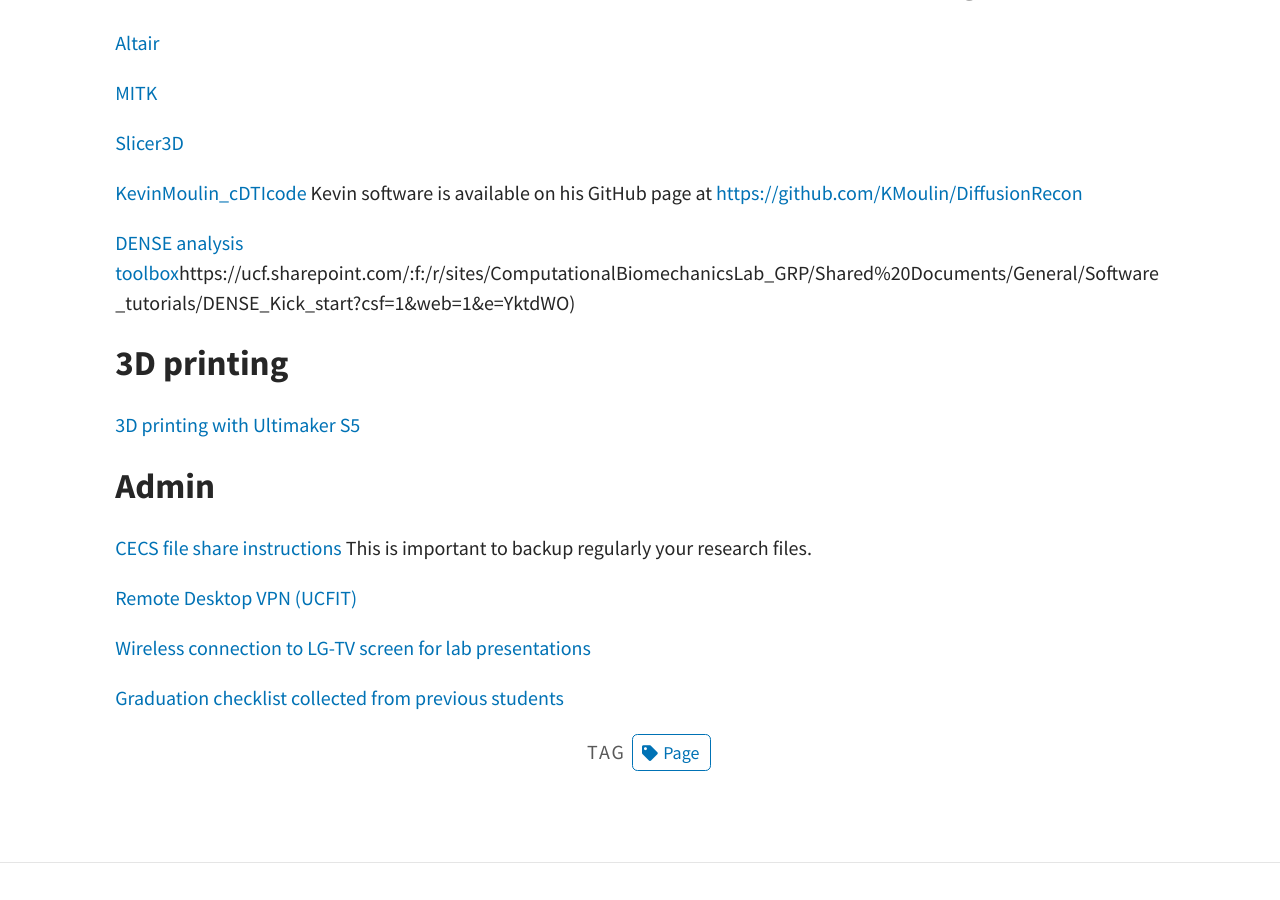
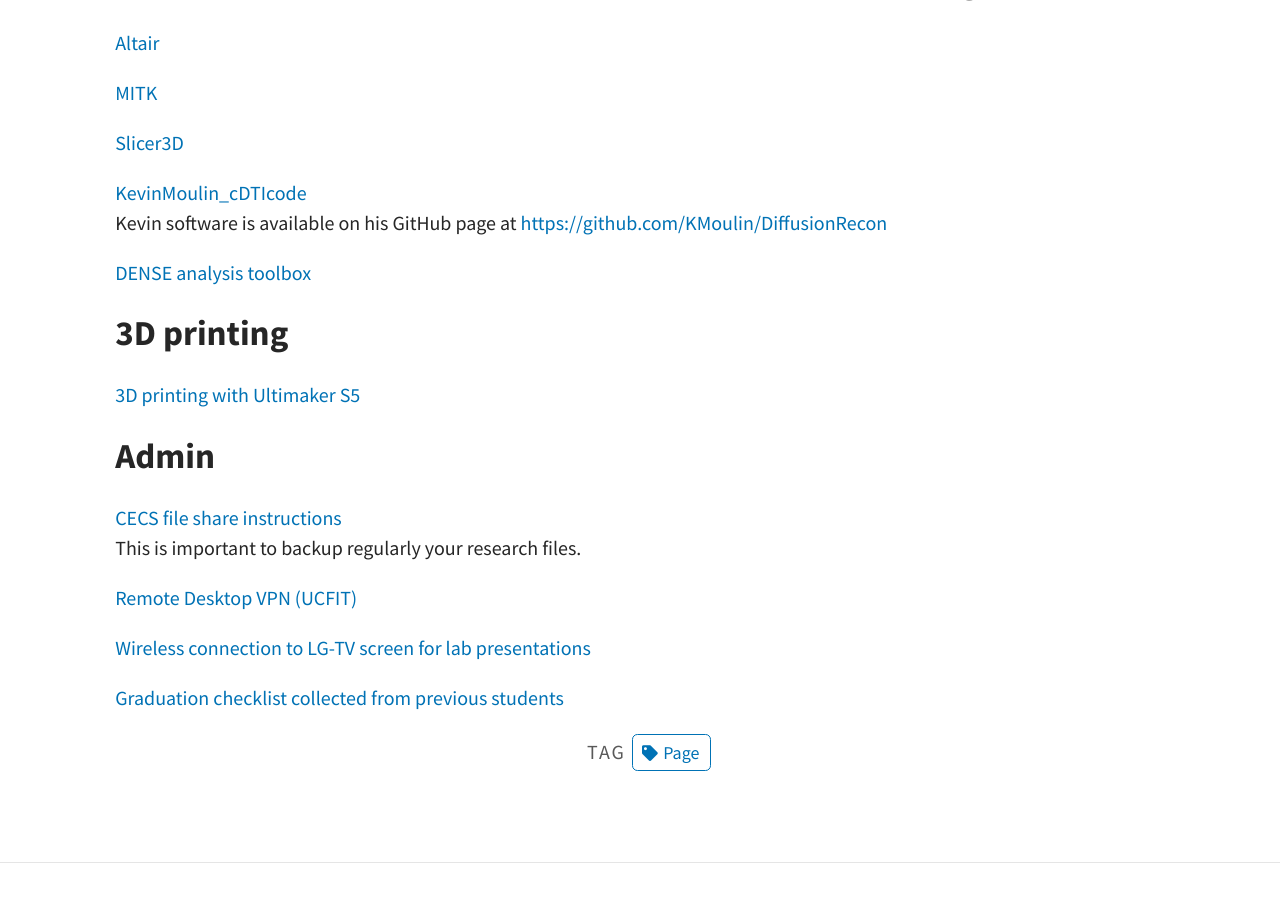
Before and after one commit to CBL-UCF/CBL-UCF.github.io, a Jekyll site: the page built from pages/Training.md, in a window 1280 px wide and 900 px high, scrolled down 468 px. Built offline with Jekyll 4.4.1, drawn with Linux system fonts in a browser that asks for light colours; a script that is not in the unit is left out; part of the change alters nothing that is shown.

Commit message:
Update Training.md

```diff
--- a/pages/Training.md
+++ b/pages/Training.md
@@ -16,16 +16,16 @@ All links and files are accessible to lab members with an account on the CBL Tea
 
 [Slicer3D](https://ucf.sharepoint.com/:v:/r/sites/ComputationalBiomechanicsLab_GRP/Shared%20Documents/General/Software_tutorials/Slicer3D.mp4?csf=1&web=1&e=yVi4Ds)
 
-[KevinMoulin_cDTIcode](https://ucf.sharepoint.com/:v:/r/sites/ComputationalBiomechanicsLab_GRP/Shared%20Documents/General/Software_tutorials/Kevins_code.mp4?csf=1&web=1&e=b9TulJ)
+[KevinMoulin_cDTIcode](https://ucf.sharepoint.com/:v:/r/sites/ComputationalBiomechanicsLab_GRP/Shared%20Documents/General/Software_tutorials/Kevins_code.mp4?csf=1&web=1&e=b9TulJ)\
 Kevin software is available on his GitHub page at [https://github.com/KMoulin/DiffusionRecon](https://github.com/KMoulin/DiffusionRecon)
 
-[DENSE analysis toolbox](https://ucf.sharepoint.com/:f:/r/sites/ComputationalBiomechanicsLab_GRP/Shared%20Documents/General/Software_tutorials/DENSE_Kick_start?csf=1&web=1&e=YktdWO)https://ucf.sharepoint.com/:f:/r/sites/ComputationalBiomechanicsLab_GRP/Shared%20Documents/General/Software_tutorials/DENSE_Kick_start?csf=1&web=1&e=YktdWO)
+[DENSE analysis toolbox](https://ucf.sharepoint.com/:f:/r/sites/ComputationalBiomechanicsLab_GRP/Shared%20Documents/General/Software_tutorials/DENSE_Kick_start?csf=1&web=1&e=YktdWO)
 
 ## 3D printing
 [3D printing with Ultimaker S5](https://ucf.sharepoint.com/:b:/r/sites/ComputationalBiomechanicsLab_GRP/Shared%20Documents/General/3D%20Print%20with%20Ultimaker%20S5.pdf?csf=1&web=1&e=bIed8P)
 
 ## Admin
-[CECS file share instructions](https://ucf.sharepoint.com/:b:/r/sites/ComputationalBiomechanicsLab_GRP/Shared%20Documents/General/Mounting%20CECS%20DFS%20File%20Share.pdf?csf=1&web=1&e=Mh37Mg)
+[CECS file share instructions](https://ucf.sharepoint.com/:b:/r/sites/ComputationalBiomechanicsLab_GRP/Shared%20Documents/General/Mounting%20CECS%20DFS%20File%20Share.pdf?csf=1&web=1&e=Mh37Mg)\
 This is important to backup regularly your research files.
 
 [Remote Desktop VPN (UCFIT)](https://ucf.sharepoint.com/:b:/r/sites/ComputationalBiomechanicsLab_GRP/Shared%20Documents/General/RemoteDesktopVPN_UCFIT.pdf?csf=1&web=1&e=MbgmjI)
```
